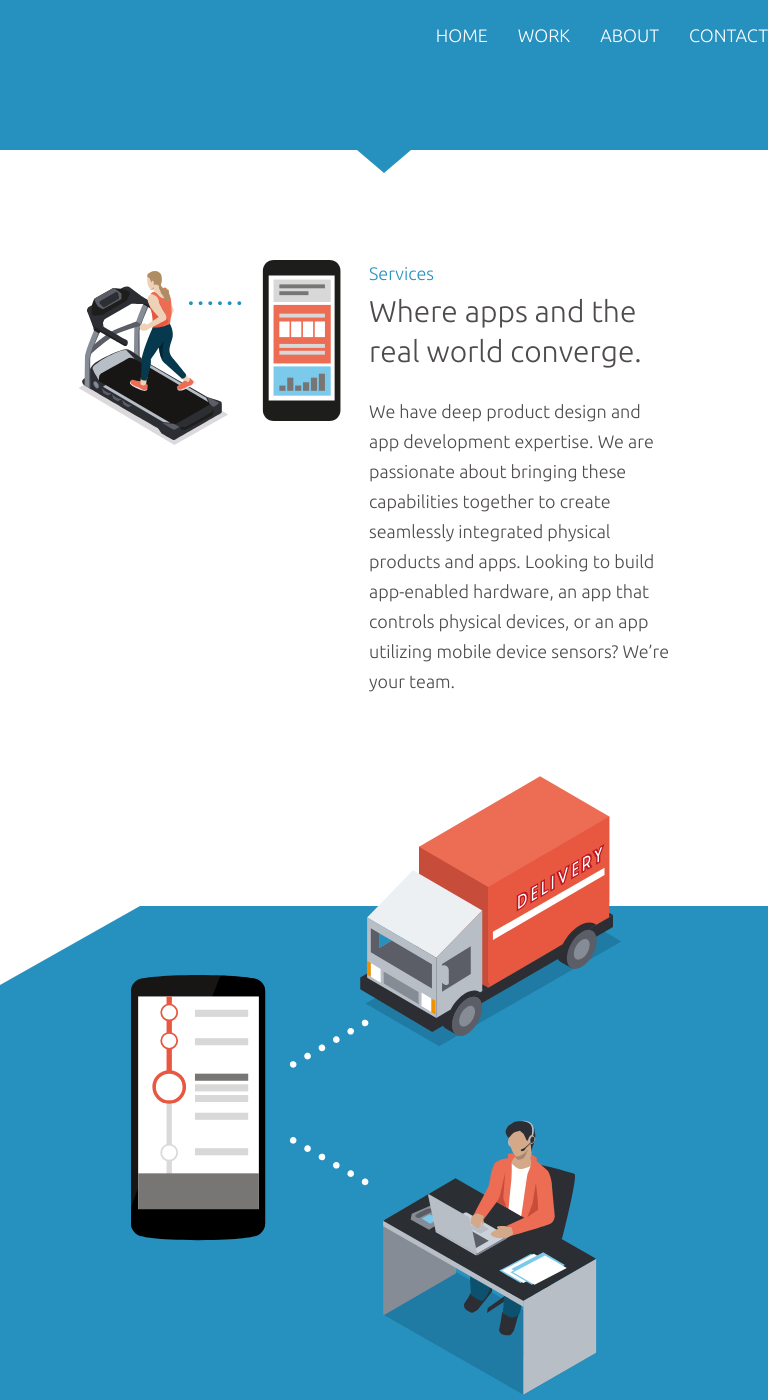
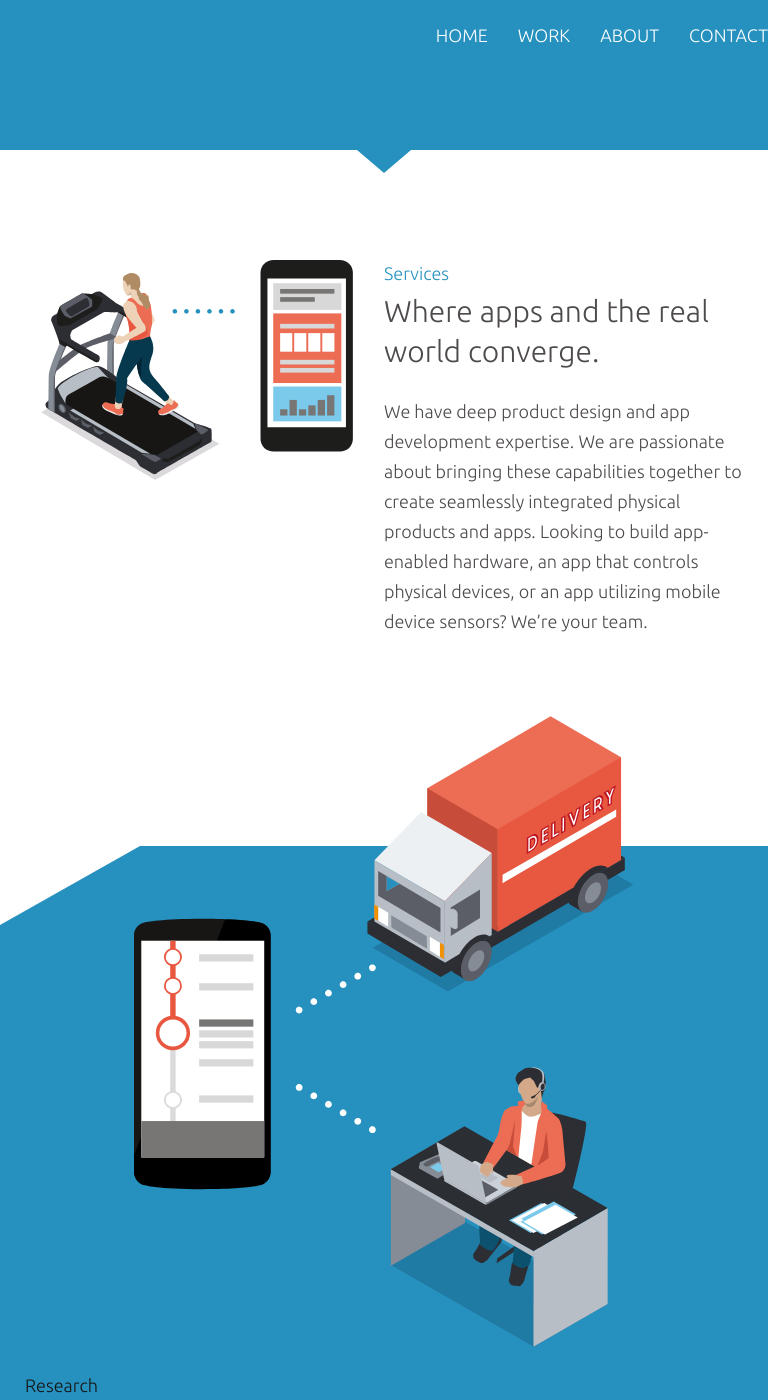
Before and after one commit to VeuxLabs/VeuxLabs.github.io, a Jekyll site: the page built from index.html, in a window 768 px wide and 1400 px high, scrolled down 422 px. Built offline with Jekyll 4.4.1, drawn with Linux system fonts in a browser that asks for light colours; nearby versions of some CDN libraries; comment, search, counter and statistics services are not loaded.

Commit message:
Home page fixes, different resolutions

```diff
--- a/css/landing-page.css
+++ b/css/landing-page.css
@@ -321,10 +321,19 @@
     background: url(../img/logisticsBackgroundCorner.svg) no-repeat 0 0 #2691bf;
 }
 
-.research .section2 img{
+.research .section2 img {
     margin-top: -110px;
     padding-bottom: 45px;
     float: right;
+}
+
+@media (max-width: 768px) {
+    .research .section2 img {
+        margin-left: auto;
+        margin-right: auto;
+        padding-bottom: 0;
+        float: none;
+    }
 }
 
 @media (max-width: 480px) {
@@ -381,7 +390,7 @@
     }
 }
 
-@media only screen and (min-width: 650px) {
+@media only screen and (min-width: 992px) {
     .design {
         padding-bottom: 250px;
     }
@@ -405,8 +414,16 @@
     line-height: 36px;
     margin-bottom: 0;
 }
+
 .design .design-img img{
     display: inline-block;
+}
+
+@media (max-width: 768px) {
+    .design .design-img img {
+        margin: 0 auto;
+        display: block;
+    }
 }
 
 .design h3{
@@ -441,17 +458,18 @@
 
 .app-dev .dev-img img {
     display: inline-block;
-
-}
-
-@media only screen and (max-width: 650px) {
+}
+
+@media only screen and (max-width: 768px) and (min-width: 480px) {
     .app-dev .dev-img {
         background-position-y: 110px;
         padding-left: 10px;
         padding-right: 10px;
+        text-align: center;
     }
     .app-dev .dev-img img {
         margin-bottom: -65px;
+        padding-left: 0;
     }
 }
 
@@ -459,11 +477,19 @@
     .app-dev .dev-img {
         background-position-y: 100px;
         padding-left: 60px;
-        padding-right: 60px;
+        padding-right: 80px;
     }
     .app-dev .dev-img img {
         margin-top: -25px;
         margin-bottom: -290px;
+    }
+}
+
+@media only screen and (max-width: 480px)  {
+    .app-dev .dev-img img {
+        padding-left: 10px;
+        position: relative;
+        top: 55px;
     }
 }
 
@@ -516,7 +542,23 @@
     }
 }
 
+
+@media(max-width:1199px) {
+    .research, .design {
+        padding-left: 55px;
+        padding-right: 70px;
+    }
+    .services .col-lg-6:nth-child(2) {
+        padding-left: 0;
+    }
+}
+
+
 @media(max-width:768px) {
+    .services, .research, .design {
+        padding-left: 10px;
+        padding-right: 10px;
+    }
     .navbar-default .navbar-brand {
         display: none;
     }
@@ -527,16 +569,6 @@
     }
 }
 
-@media(max-width:1199px) {
-    .research, .design{
-        padding-left: 55px;
-        padding-right: 70px;
-    }
-    .services .col-lg-6:nth-child(2) {
-        padding-left: 0;
-    }
-}
-
 @media (max-width:480px) {
     .research, .design{
         padding-left: 10px;
@@ -612,7 +644,7 @@
     }
 }
 
-@media (min-width:600px) and (max-width:1200px) {
+@media (min-width:768px) and (max-width:1200px) {
     .research .section2 img {
         margin: -130px auto 0 auto;
         float: none;
@@ -740,10 +772,6 @@
     }
     .app-dev .dev-img img {
         width: 600px;
-    }
-    .app-dev .dev-img {
-        padding-left: 80px;
-        padding-right: 80px;
     }
     .app-dev .section4-text {
         z-index: 1;
@@ -801,12 +829,12 @@
     }
 }
 
-@media (min-width: 768px) and (max-width: 1200px) {
+@media (min-width: 768px) and (max-width: 1120px) {
     .app-dev .section4-text {
-        padding-left: 70px;
         padding-right: 70px;
         margin-top: 110px;
-        width: 531px;
+        width: 552px;
+        padding-left: 60px;
     }
 }
 
@@ -1111,6 +1139,12 @@
     margin-right: 0;
 }
 
+@media only screen and (min-width: 480px) and (max-width: 768px) {
+    .product .dev-img {
+        text-align: center;
+    }
+}
+
 .product-development {
     padding-left: 20px;
     padding-right: 20px;
@@ -1164,7 +1198,7 @@
 
 @media only screen and (max-width: 768px) and (min-width: 480px)  {
     .product img.music {
-        width: 100%;
+        width: 75%;
         margin-top: -110px;
     }
 }
@@ -1184,7 +1218,9 @@
     }
     .product img.music {
         width: 100%;
-        margin: -95px auto 10px auto;
+        margin: -110px auto 60px auto;
+        padding-left: 10px;
+        padding-right: 10px;
     }
 }
 
@@ -1381,18 +1417,15 @@
     }
 }
 
-@media only screen and (min-width: 768px) {
+@media only screen and (min-width: 768px) and (max-width: 1200px) {
+    .project-management .container {
+        padding-left: 55px;
+        padding-right: 55px;
+    }
     .project-management .col-lg-6 {
         width: 55%;
         float: right;
         padding-right: 20px;
-    }
-}
-
-@media only screen and (min-width: 768px) and (max-width: 1200px) {
-    .project-management .container {
-        padding-left: 55px;
-        padding-right: 55px;
     }
 }
 
@@ -1648,7 +1681,14 @@
 }
 
 
-@media only screen and (min-width: 600px) and (max-width: 1200px) {
+@media only screen and (min-width: 480px) and (max-width: 768px) {
+    .support .fixed-div {
+        padding-left: 0;
+        padding-right: 0;
+    }
+}
+
+@media only screen and (min-width: 768px) and (max-width: 1200px) {
     .support .fixed-div {
         padding-left: 55px;
         padding-right: 60px;
@@ -1678,6 +1718,7 @@
 @media (min-width: 480px) and (max-width: 768px) {
     .support img {
         margin-top: 72px;
+        margin-left: 10px;
     }
 }
 
@@ -2119,6 +2160,12 @@
     margin: 0 auto;
 }
 
+@media only screen and (min-width: 480px) and (max-width: 768px) {
+    footer .col-md-8 {
+        padding-left: 10px;
+    }
+}
+
 .veux-team {
     width: 100%;
     float: left;
```
